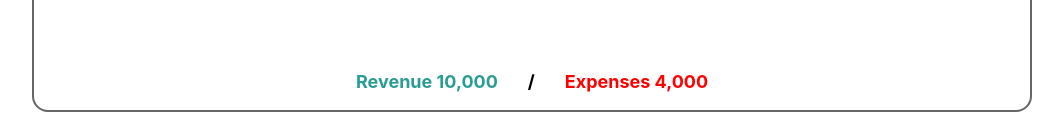
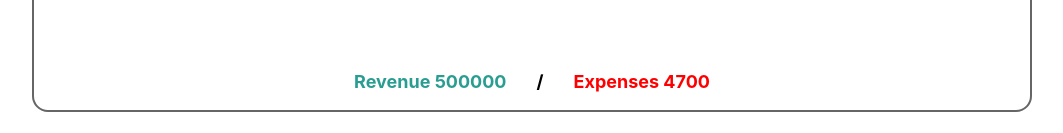
Before and after one commit to twoo1999/SpringWallet, a React (Create React App) app in the folder FE/: page /record in a window 1280 px wide. Shown: the part 912-1045 px from the top of the page, without its empty margins (108-1171 px from the left). Built offline with nearby package versions, Linux system fonts and the light colour scheme; the HTML template or start-up script is replaced by a standard one.

Commit message:
[FE] :sparkles: 수입 및 지출 요약문 생성

```diff
--- a/FE/src/components/record/RecordViewer.jsx
+++ b/FE/src/components/record/RecordViewer.jsx
@@ -87,6 +87,49 @@ export function RecordViewer(){
     useEffect(async () => {
         getData();
     }, []);
+
+    const filterData = ()=>{
+        const ll = list.filter(l=>{
+            if(l.timestamp[0] == cookies.year && l.timestamp[1] == cookies.month){
+                if(selected === "All"){
+                    return true;
+                } else if(selected === "Revenue"){
+                    return l.amount > 0;
+                } else if(selected === "Expenses"){
+                    return l.amount < 0;
+                }
+            }
+        });
+
+        setFilteredList(ll);
+    }
+    const [cookies, setCookie, removeCookie] = useCookies(["year", "month"]);
+    const [filterdList, setFilteredList] = useState(list);
+    const [selected, setSelected] = useState("All");
+    const types = ["All", "Revenue", "Expenses"];
+    const [expenses, setExpenses] = useState(0);
+    const [revenue, setRevenue] = useState(0);
+    const calExpeneses = ()=>{
+        setExpenses(filterdList.reduce((acc, cur, idx)=> acc + (cur.amount < 0 ? cur.amount*-1 : 0), 0));
+    }
+
+    const calRevenue = ()=>{
+        setRevenue(filterdList.reduce((acc, cur, idx)=> acc + (cur.amount > 0 ? cur.amount : 0), 0));
+
+    }
+    useEffect(() => {
+        filterData();
+    }, [list, cookies, selected]);
+
+
+    useEffect(() => {
+        if(filterdList.length !== 0){
+            calExpeneses();
+            calRevenue();
+        }
+
+
+    }, [filterdList]);
     const onTypeBtnClick = (e)=>{
         const type = e.target.textContent;
         if(type === 'All'){
@@ -97,24 +140,12 @@ export function RecordViewer(){
             setSelected("Expenses");
         }
     }
-    const [cookies, setCookie, removeCookie] = useCookies(["year", "month"]);
 
-    const [selected, setSelected] = useState("All");
-    const types = ["All", "Revenue", "Expenses"];
     const btns = types.map(type=>{
         return <TypeButton onTypeBtnClick={onTypeBtnClick} selected={selected} type={type}></TypeButton>
     })
-    const ll = list.filter(l=>{
-        if(l.timestamp[0] == cookies.year && l.timestamp[1] == cookies.month){
-            if(selected === "All"){
-                return true;
-            } else if(selected === "Revenue"){
-                return l.amount > 0;
-            } else if(selected === "Expenses"){
-                return l.amount < 0;
-            }
-        }
-    })
+
+
     return(
         <Wrapper>
             <FilteringWrapper>
@@ -128,11 +159,11 @@ export function RecordViewer(){
             <ListWrapper>
 
                 <RecordHeader></RecordHeader>
-                <RecordList list={ll}></RecordList>
+                <RecordList list={filterdList}></RecordList>
                 <SummaryWrapper>
                     {
                         (selected === "All" || selected === "Revenue") &&
-                        <span className="ExtraBold18 PrimaryColor">Revenue 10,000</span>
+                        <span className="ExtraBold18 PrimaryColor">Revenue {revenue}</span>
                     }
                     {
                         selected === "All" &&
@@ -140,7 +171,7 @@ export function RecordViewer(){
                     }
                     {
                         (selected === "All" || selected === "Expenses") &&
-                        <span className="ExtraBold18 red">Expenses 4,000</span>
+                        <span className="ExtraBold18 red">Expenses {expenses}</span>
                     }
                 </SummaryWrapper>
             </ListWrapper>
```
